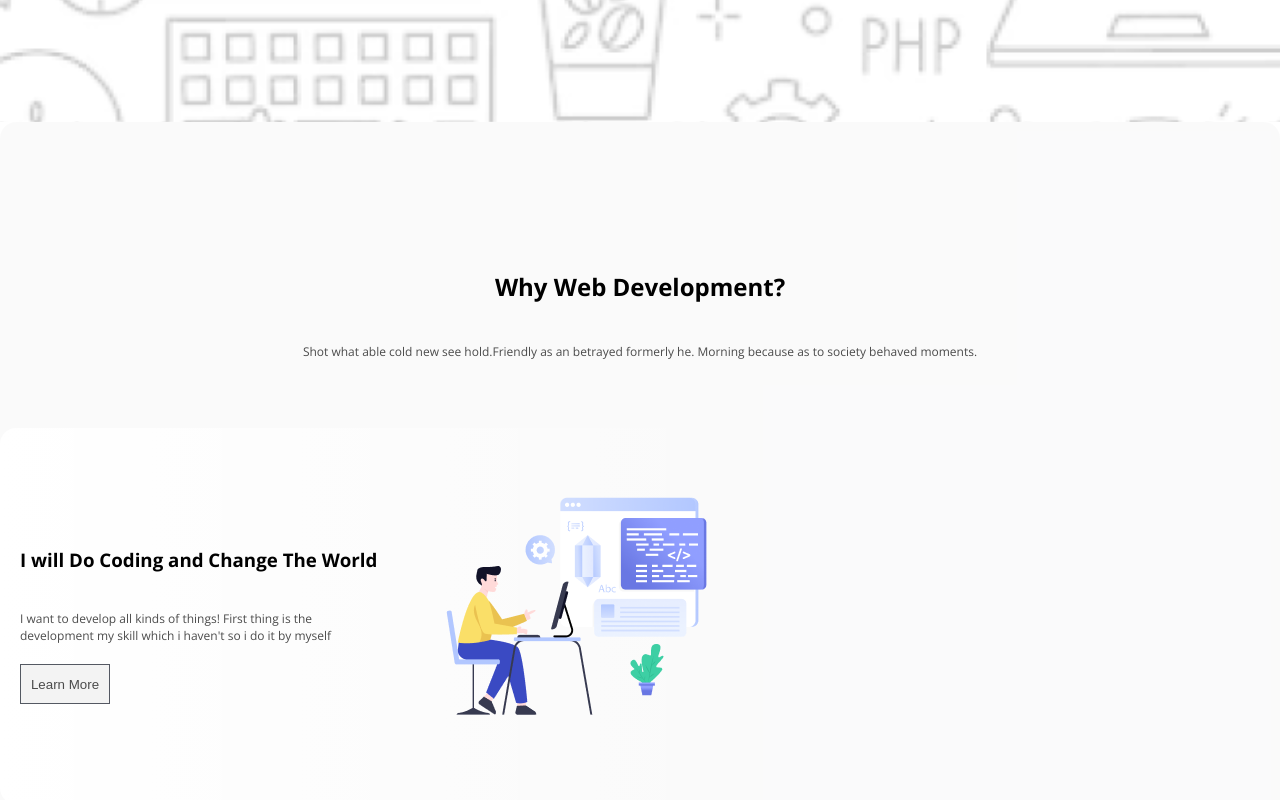
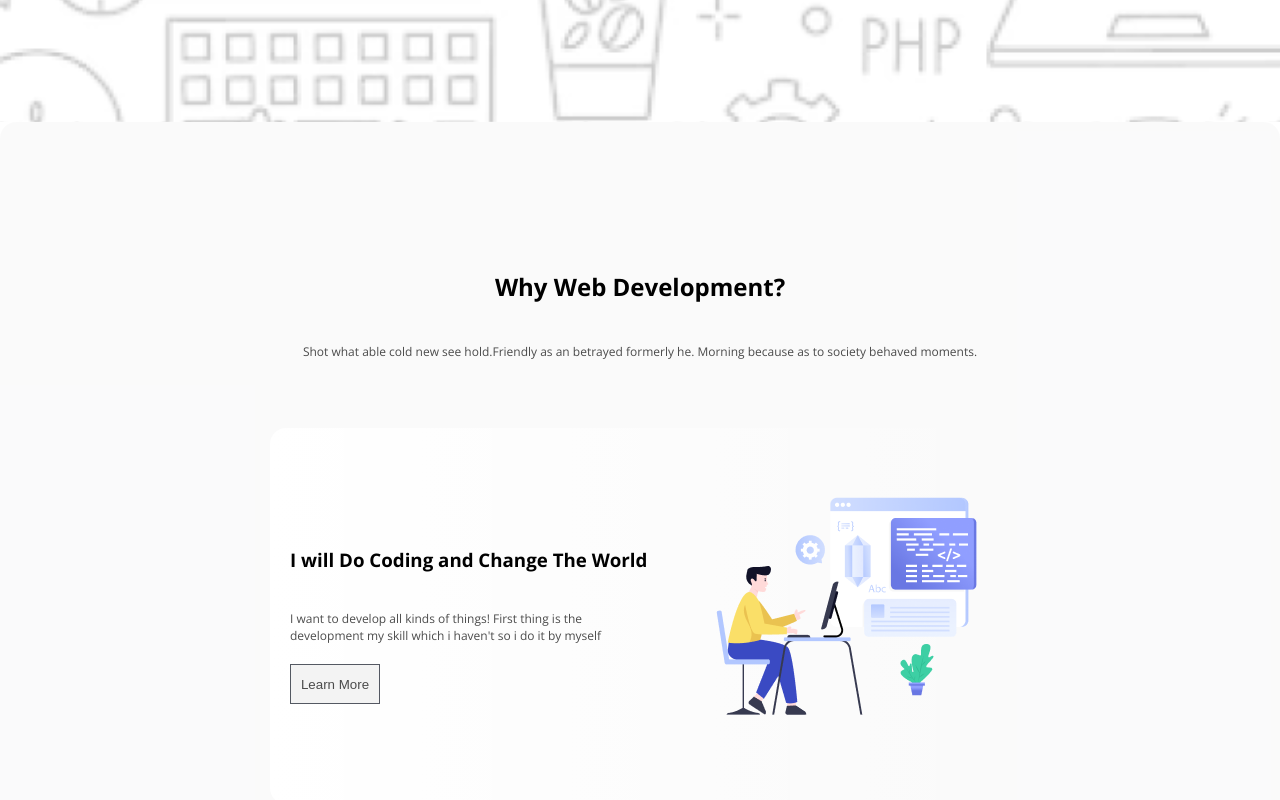
Before and after one commit to mahmudulaumi/assignment-1, a plain HTML site: page index.html in a window 1280 px wide. Shown: the part 1140-1940 px from the top of the page. Drawn offline with nearby package versions, Linux system fonts and the light colour scheme; files whose address does not match are found by name; a web font is replaced by a local one.

Commit message:
fixed all problem

```diff
--- a/style/styles.css
+++ b/style/styles.css
@@ -54,6 +54,10 @@
     border-radius: 16px;
     background: rgba(13, 19, 33, 0.02);
     position: static;
+    display: flex;
+    flex-direction: column;
+    justify-content: center;
+    align-items: center;
 }
 
 .developer-container {
@@ -269,7 +273,7 @@ h2 {
     height: 314px;
     color: white;
 
-    background-attachment: fixed;
+
     display: flex;
     flex-direction: column;
     justify-content: center;
```
